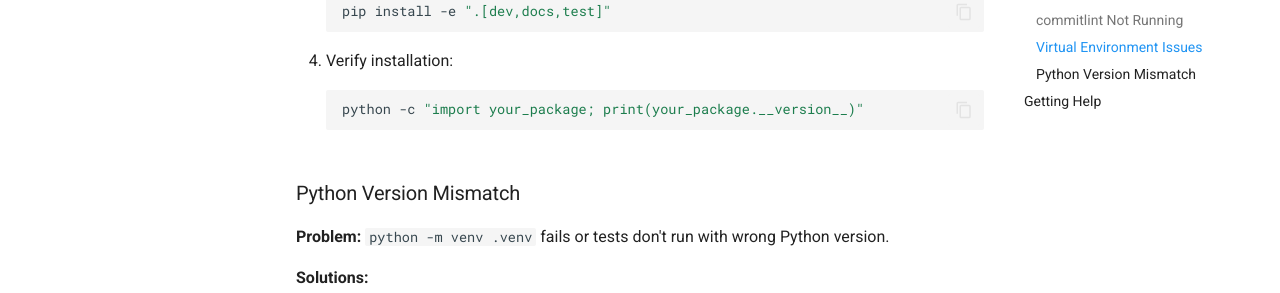
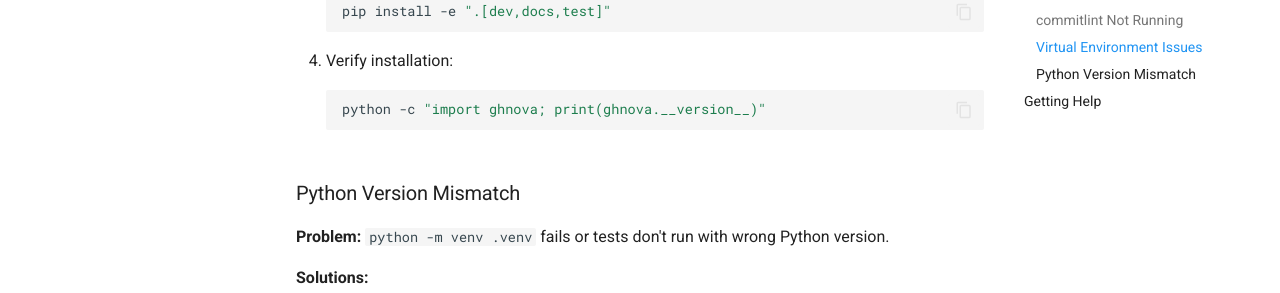
Before and after one commit to isaac-cf-wong/ghnova, an MkDocs documentation site: the page built from docs/dev/troubleshooting.md, in a window 1280 px wide and 900 px high, scrolled down 1651 px. Shown: the part 160-453 px from the top of the window. Built offline with MkDocs 1.6.1 and Material for MkDocs 9.7.7, drawn with Linux system fonts in a browser that asks for light colours; comment, search, counter and statistics services are not loaded.

Commit message:
docs: Fix the troubleshooting info about verifying installation

````diff
--- a/docs/dev/troubleshooting.md
+++ b/docs/dev/troubleshooting.md
@@ -94,7 +94,7 @@ This guide covers common issues you might encounter when using this template and
 4. Verify installation:
 
     ```bash
-    python -c "import your_package; print(your_package.__version__)"
+    python -c "import ghnova; print(ghnova.__version__)"
     ```
 
 <!-- prettier-ignore-end -->
````
